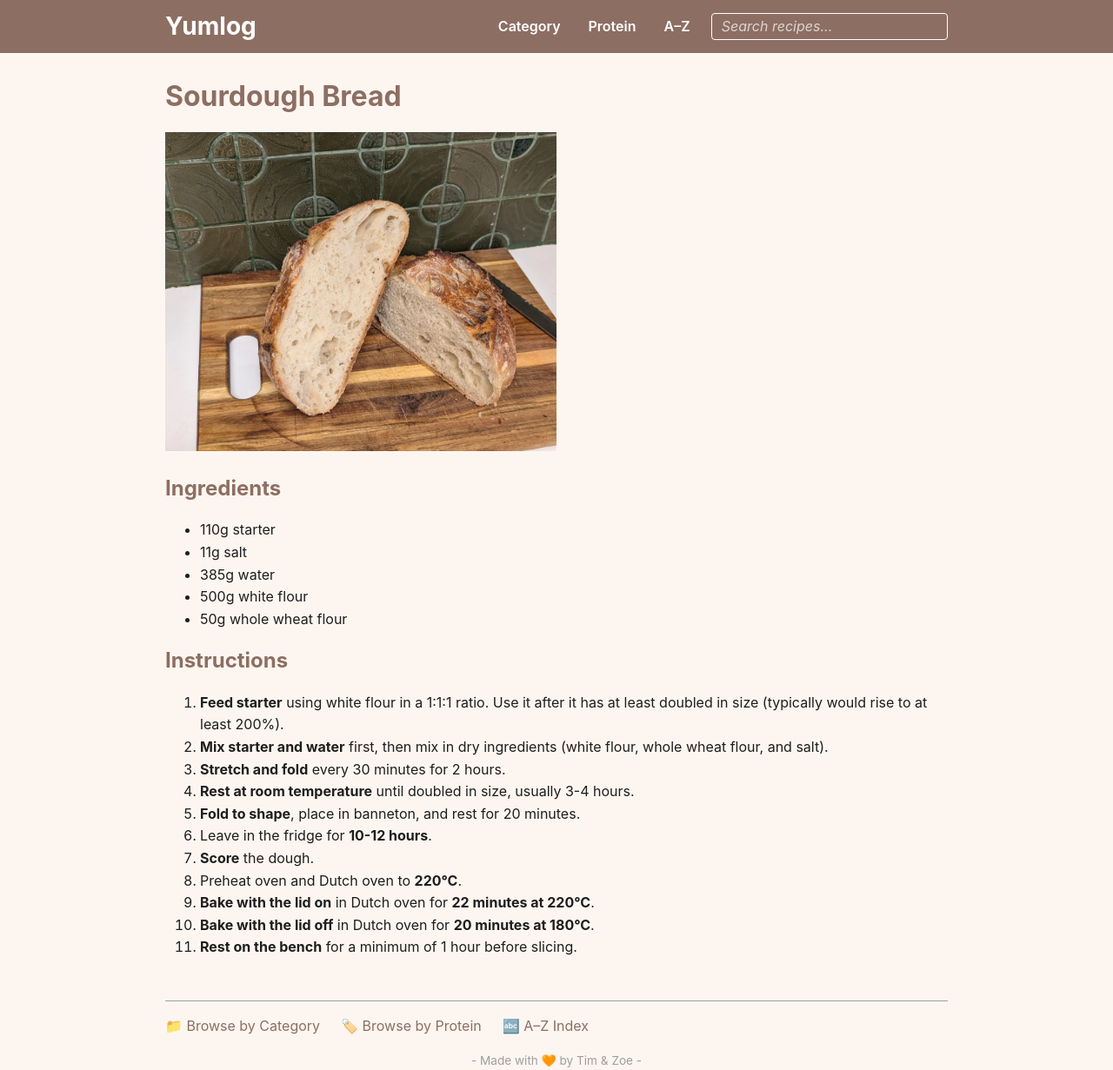
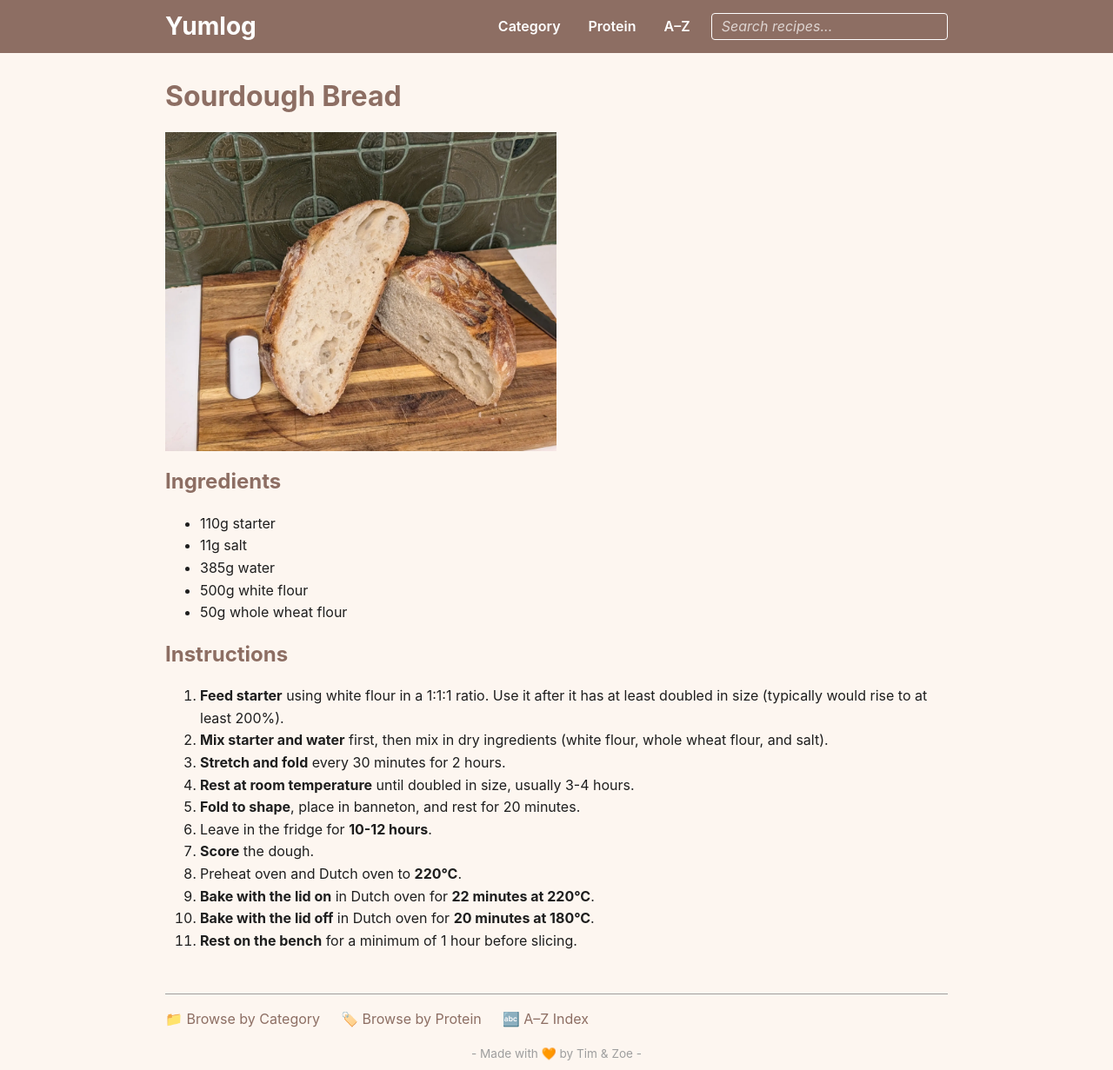
Before and after one commit to Tim-Claessen/yumlog, a Jekyll site: the page built from recipes/sourdough_bread.md, in a window 1280 px wide. Shown: the whole page at 87% size. Built offline with Jekyll 4.4.1, drawn with Linux system fonts in a browser that asks for light colours.

Commit message:
image formatting

```diff
--- a/_layouts/recipe.html
+++ b/_layouts/recipe.html
@@ -235,8 +235,9 @@
     main img {
       width: 50%;
       max-width: 50%;
-      margin-left: 0;
-      margin-right: auto;
+      height: auto;
+      display: block;
+      margin-right: 1rem 0;
     }
 
     /* Hide nav by default on mobile */
@@ -274,9 +275,8 @@
 
       /* Image formatting */
       main img {
+        width: 100%;
         max-width: 100%;
-        height: auto;
-        display: block;
         margin: 1rem auto;
       }
 
```
Also changed, not shown: _layouts/default.html (+4 -4 lines).
